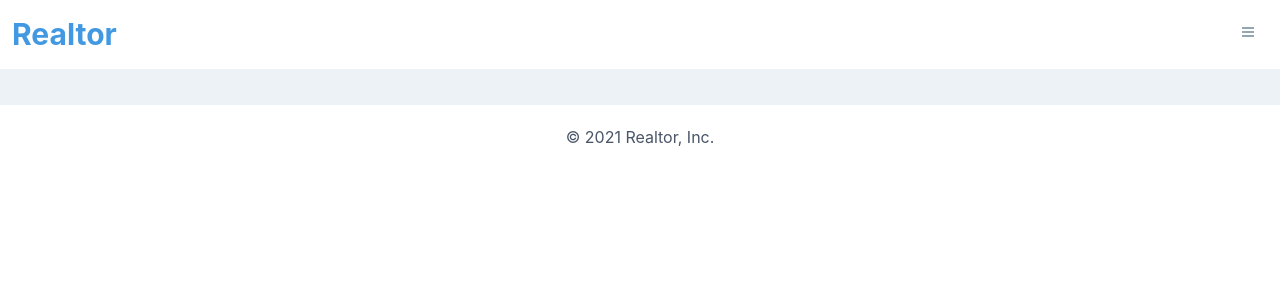
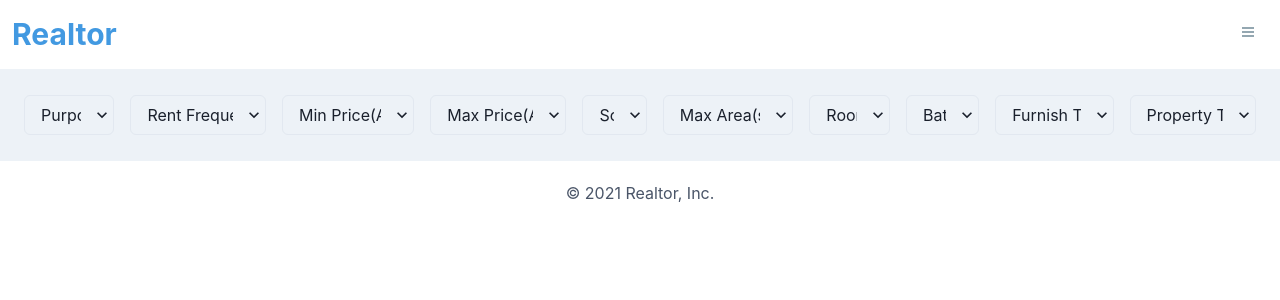
Before and after one commit to dzennank/realestate-app, a Next.js app: page /components/SearchFilters in a window 1280 px wide. Shown: the top 300 px of the page. Built offline with nearby package versions, Linux system fonts and the light colour scheme.

Commit message:
add select elements

```diff
--- a/pages/components/SearchFilters.jsx
+++ b/pages/components/SearchFilters.jsx
@@ -3,14 +3,29 @@ import { Flex, Select, Box, Text, Input, Spinner, Icon, Button } from '@chakra-u
 import { useRouter } from 'next/router';
 import { MdCancel } from 'react-icons/md';
 import Image from 'next/image';
+import { filterData,  getFilterValues } from '../../utils/filterData';
 
 import React from 'react'
 
 const SearchFilters = () => {
-  const [filter, setFilters] = useState({});
+  const [filters, setFilters] = useState(filterData);
+  const searchProperties = (filterValues) => {
+
+  }
   return (
     <Flex bg="gray.100" p="4" justifyContent="center" flex-wrap="wrap">
+      {filters.map((filter) => (
+        <Box key={filter.queryName} w="fit-content">
+          <Select
+          placeholder={filter.placeholder}
+          w='fit-content'
+          p="2"
+          onChange={(e) => searchProperties({ [filter.queryName]: e.target.value })}
+          >
 
+          </Select>
+        </Box>
+      ) )}
     </Flex>
   )
 }
```
